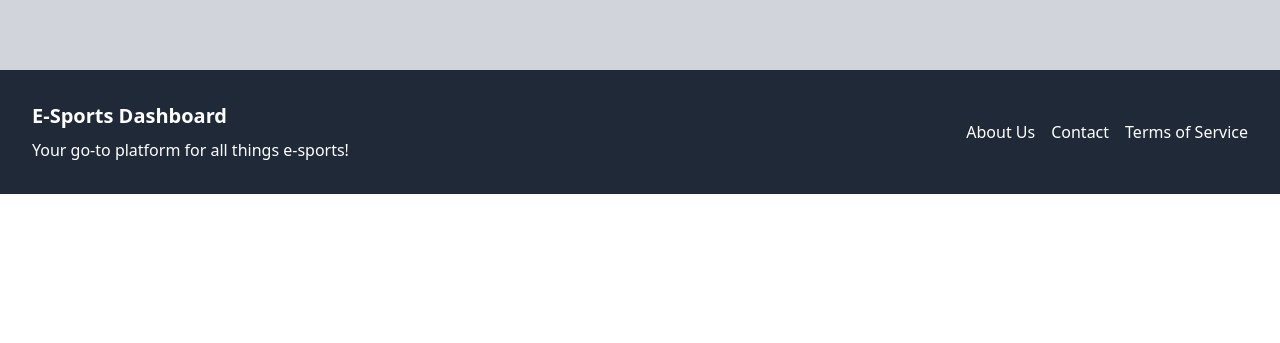
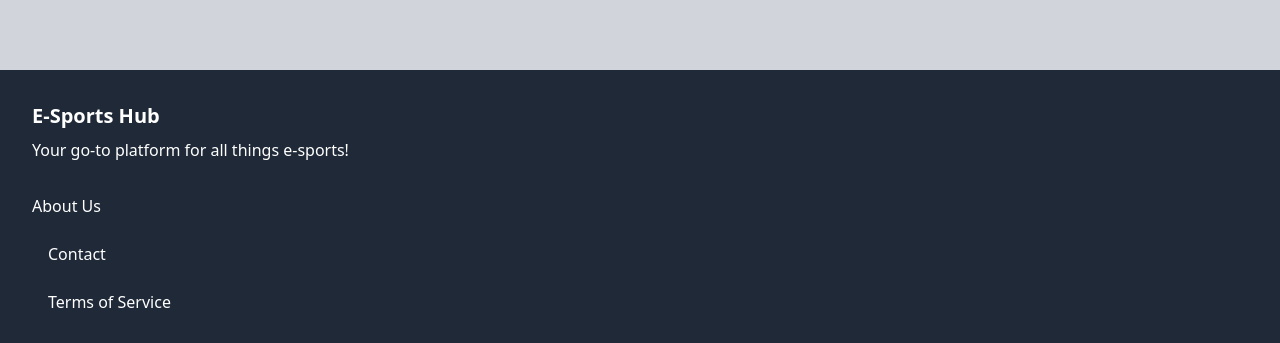
Before and after one commit to aryyan0701/e-sports, a React (Vite) app in the folder frontend/: page / in a window 1280 px wide. Shown: the part 3730-4073 px from the top of the page. Before the commit the page ends 3924 px from the top, so only its background shows below. Built offline with nearby package versions, Linux system fonts and the light colour scheme; no server answers.

Commit message:
Changes in landing page

```diff
--- a/frontend/src/pages/Landing.jsx
+++ b/frontend/src/pages/Landing.jsx
@@ -3,6 +3,7 @@ import { Link } from 'react-router-dom';
 import GameSlider from '../components/GameSlider';
 import Navbar from '../components/Navbar';
 import ScrollToTop from '../components/ScrollToTop';
+import Footer from "../components/Footer";
 
 const Landing = () => {
   return (
@@ -120,23 +121,7 @@ const Landing = () => {
         </div>
       </div>
           {/* Footer */}
-          <footer className="bg-gray-800 text-white py-8 px-8">
-          <div className="container mx-auto">
-            <div className="flex justify-between items-center">
-              <div>
-                <h3 className="text-xl font-semibold">E-Sports Dashboard</h3>
-                <p className="mt-2">Your go-to platform for all things e-sports!</p>
-              </div>
-              <div>
-                <ul className="flex space-x-4">
-                  <li><Link to="/about" className="hover:text-gray-300">About Us</Link></li>
-                  <li><Link to="/contact" className="hover:text-gray-300">Contact</Link></li>
-                  <li><Link to="/terms" className="hover:text-gray-300">Terms of Service</Link></li>
-                </ul>
-              </div>
-            </div>
-          </div>
-        </footer>
+          <Footer/>
     </div>
     </>
 
```
